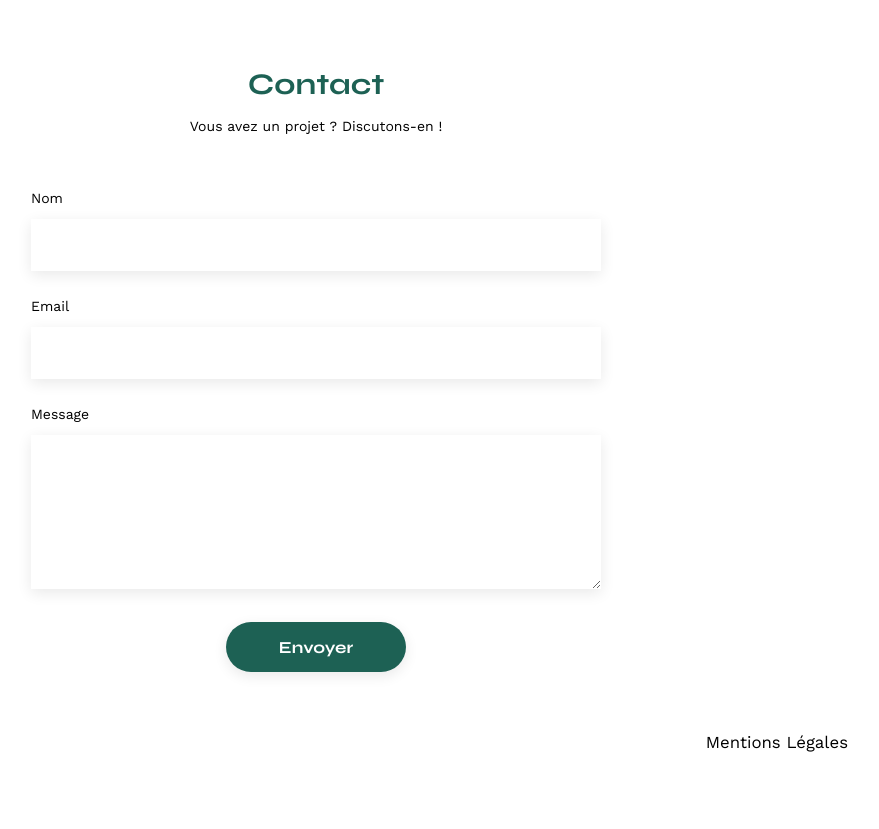
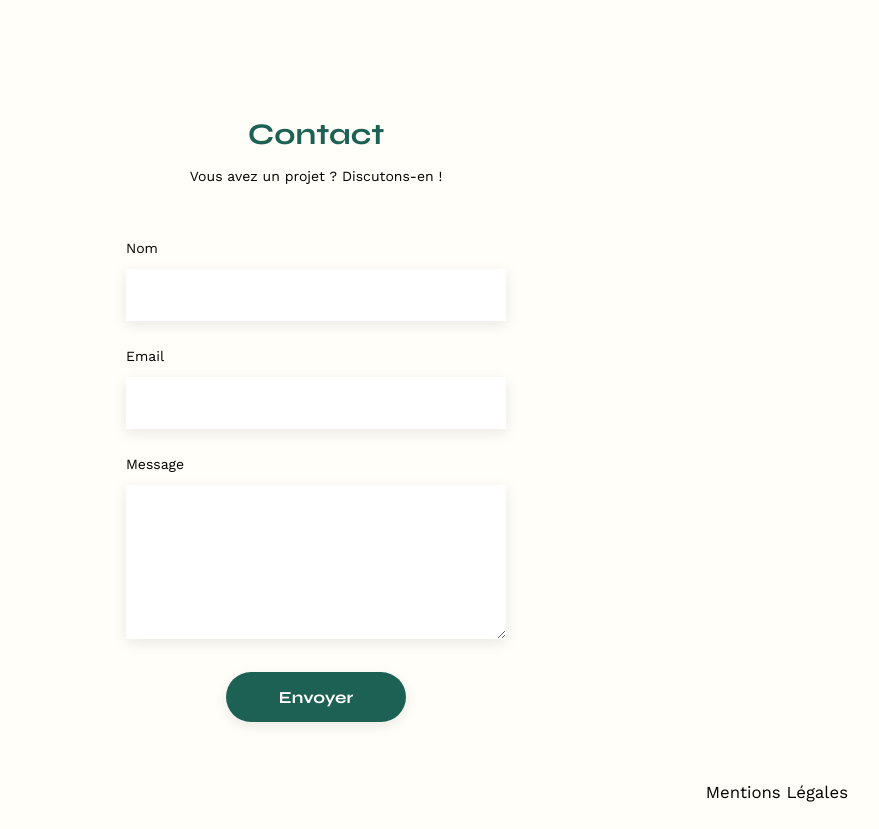
Before and after one commit to RaphaelMadeira-design/OpenClassrooms_Projet-6, a plain HTML site: page FrontEnd/index.html in a window 1280 px wide. Shown: the part 640-1469 px from the top of the page, without its empty margins (324-1203 px from the left). Before the commit the page ends 1419 px from the top, so only its background shows below. Drawn offline with nearby package versions, Linux system fonts and the light colour scheme; no server answers.

Commit message:
added login.html

```diff
--- a/FrontEnd/assets/style.css
+++ b/FrontEnd/assets/style.css
@@ -49,9 +49,13 @@ table {
 /** end reset css**/
 body {
 	max-width: 1140px;
-	margin:auto;
+	margin: auto;
 	font-family: 'Work Sans' ;
 	font-size: 14px;
+	background: #FFFEF8;
+	min-height: 100vh;
+	display: flex;
+	flex-direction: column;
 }
 header {
 	display: flex;
@@ -163,33 +167,46 @@ li:hover {
 
 .gallery img {
 	width: 100%;
+}
+#contact,
+#login {
+	width: 50%;
+	margin: auto;
+	max-width: 380px;
+}
+#login {
+	margin-top: 100px;
+}
 
+#contact > *,
+#login > * {
+	text-align: center;
 }
-#contact {
-	width: 50%;
-margin: auto;
-}
-#contact > * {
-	text-align: center;
-
-}
-#contact h2{
+#contact h2,
+#login h2{
 	margin-bottom: 20px;
 }
-#contact form {
+#login a {
+	text-align: center;
+	color: #3D3D3D;
+}
+#contact form,
+#login form {
 	text-align: left;
 	margin-top:30px;
 	display: flex;
 	flex-direction: column;
 }
 
-#contact input {
+#contact input,
+#login input {
 	height: 50px;
 	font-size: 1.2em;
 	border: none;
 	box-shadow: 0px 4px 14px rgba(0, 0, 0, 0.09);
 }
-#contact label {
+#contact label,
+#login label {
 	margin: 2em 0 1em 0;
 }
 #contact textarea {
@@ -206,10 +223,15 @@ input[type="submit"]{
 	width: 180px;
 	text-align: center;
 	border-radius: 60px ;
+	border : none;
+}
+
+footer {
+	margin-top: auto;
 }
 
 footer nav ul {
 	display: flex;
 	justify-content: flex-end;
-	margin: 2em
+	margin: 2em;
 }
```
Also changed, not shown: FrontEnd/login.html (added, +51 -0 lines).
